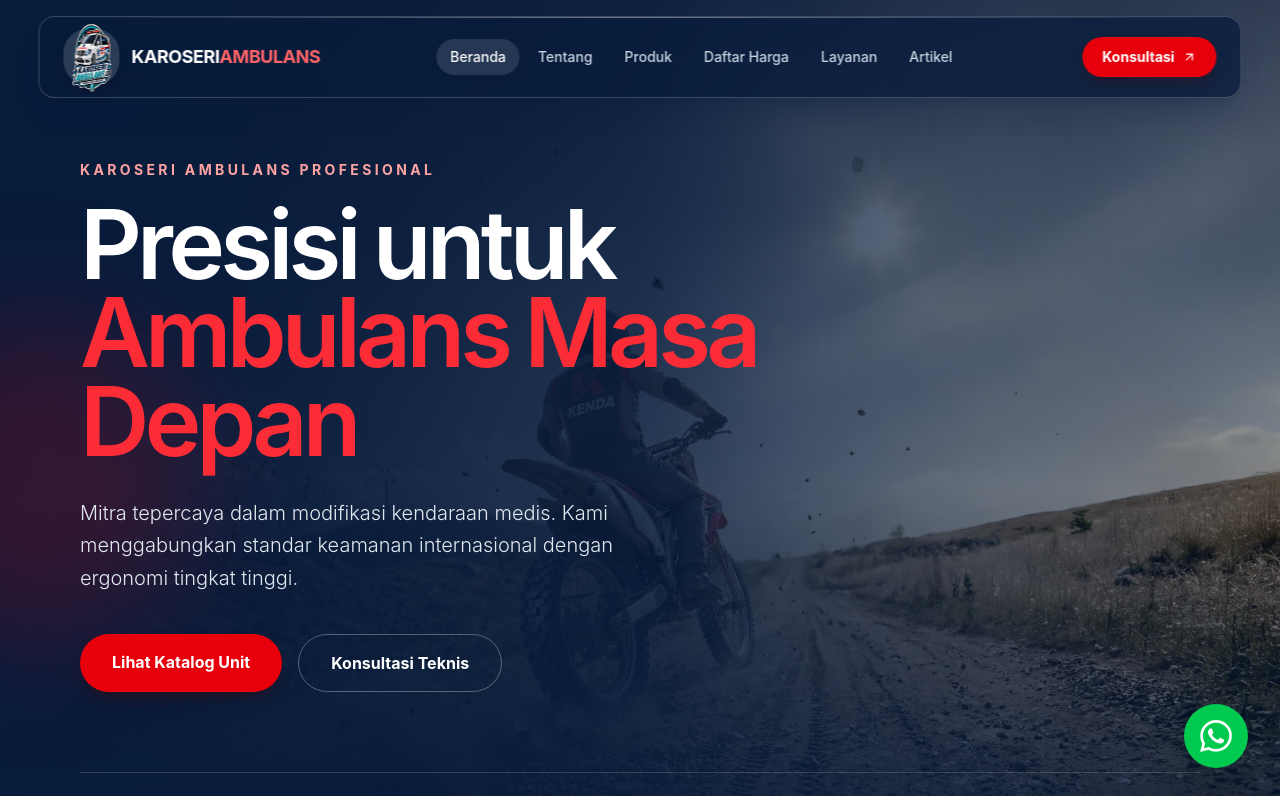
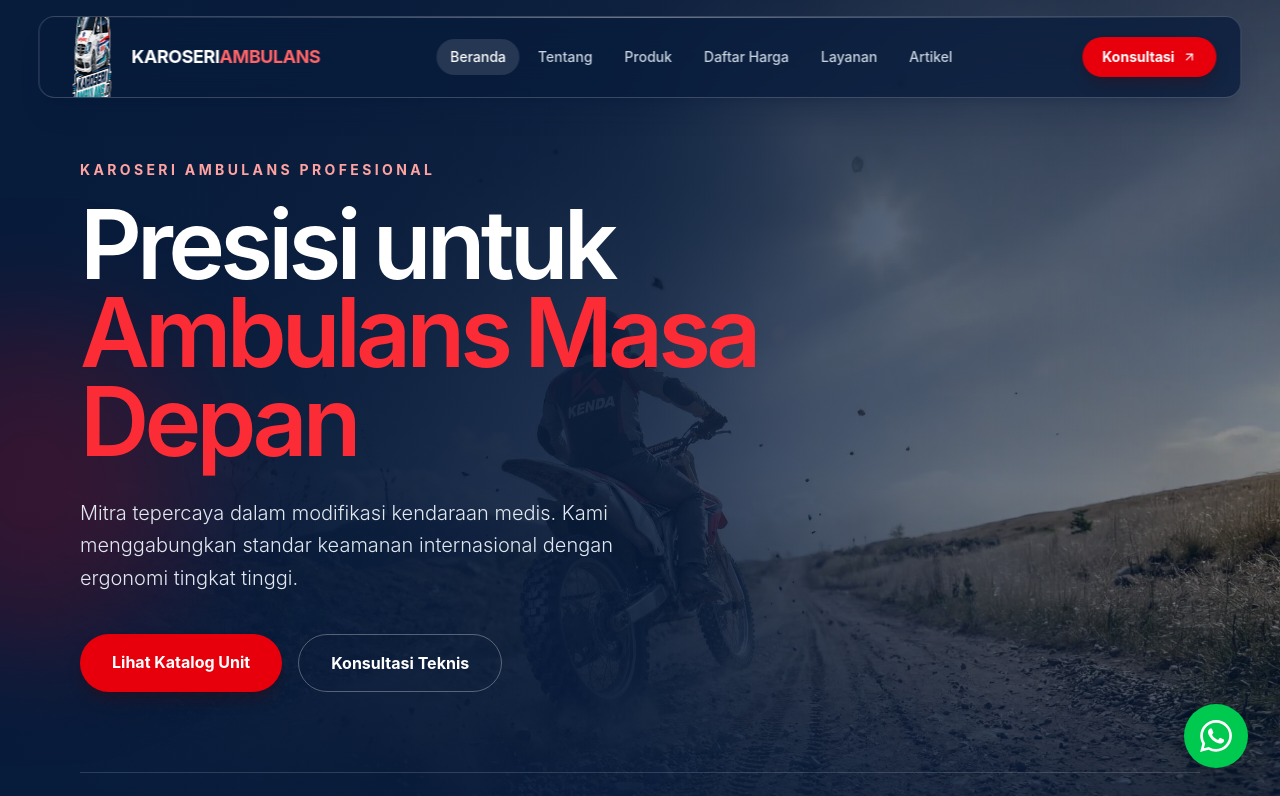
Before and after one commit to muhsaputra/karoseri-ambulans, a React (Vite) app in the folder frontend/: page / in a window 1280 px wide. Shown: the top 796 px of the page. Built offline with nearby package versions, Linux system fonts and the light colour scheme.

Commit message:
update navbar logo

```diff
--- a/frontend/src/components/Navbar.jsx
+++ b/frontend/src/components/Navbar.jsx
@@ -47,11 +47,11 @@ const Navbar = () => {
             className="relative z-10 flex items-center gap-3"
             aria-label="Karoseri Ambulans - Beranda"
           >
-            <span className="flex h-14 w-14 items-center justify-center rounded-3xl bg-white/15 shadow-lg shadow-red-950/15">
+            <span className="flex h-14 w-14 items-center justify-center rounded-3xl ">
               <img
                 src="/favicon.svg"
                 alt="Karoseri Ambulans"
-                className="h-25 w-25"
+                className="h-50 w-50"
               />
             </span>
             <span className="text-base font-bold tracking-tight sm:text-lg">
```
